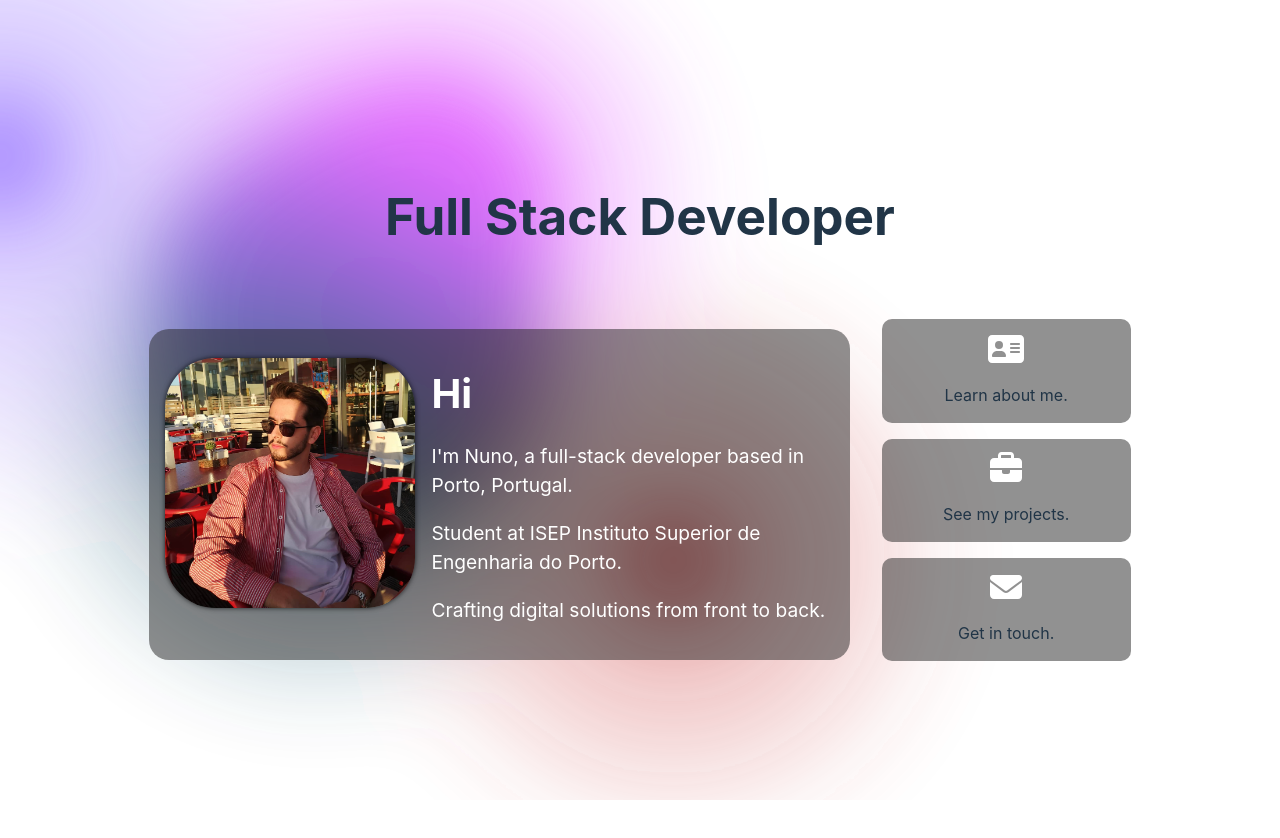
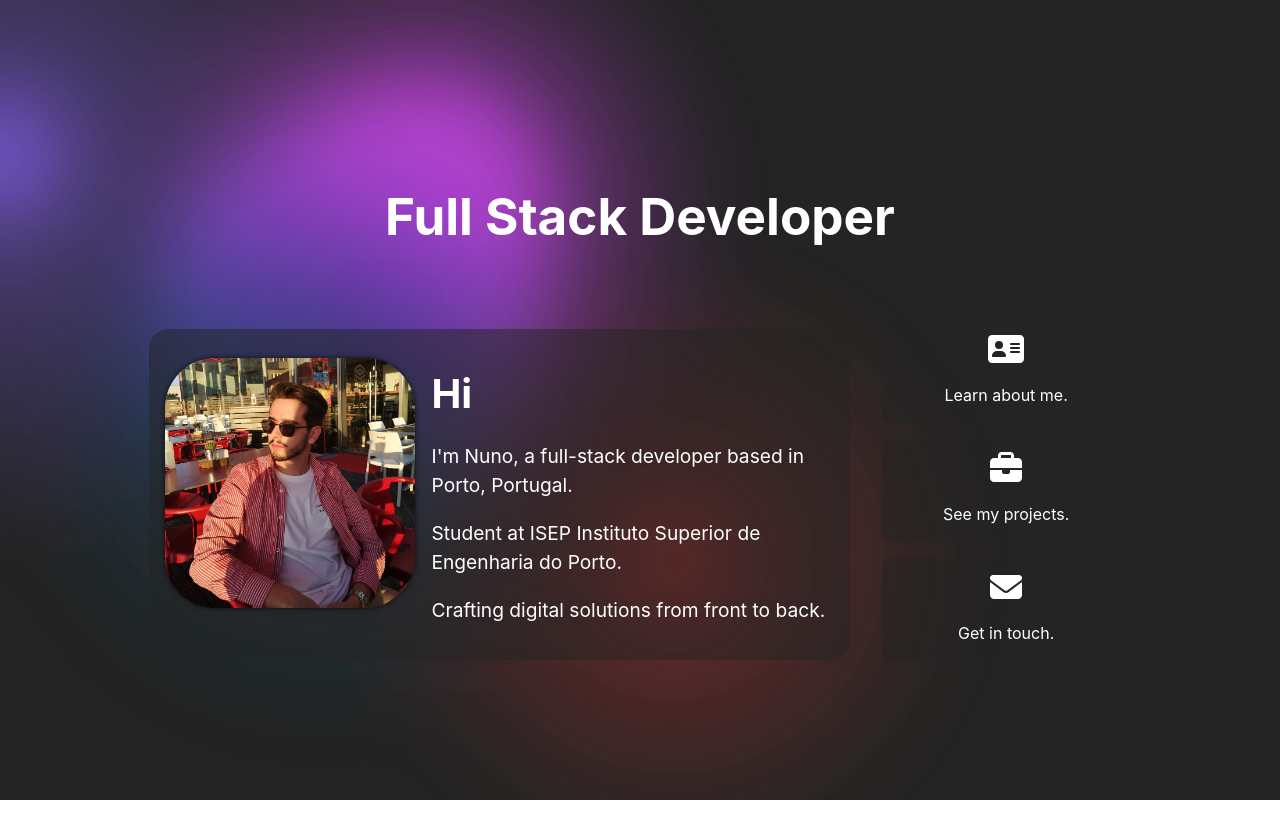
Before and after one commit to NunoTeixeiraMota/Portfolio, a React (Vite) app: page / in a window 1280 px wide. Shown: the top 838 px of the page. Built offline with nearby package versions, Linux system fonts and the light colour scheme; no server answers.

Commit message:
Color scheme

```diff
--- a/src/App.css
+++ b/src/App.css
@@ -70,6 +70,7 @@
 
 
 .gradient-bg {
+  background-color:rgba(36, 36, 36, 1);;
   position: fixed;
   top: 0;
   left: 0;
--- a/src/index.css
+++ b/src/index.css
@@ -1,19 +1,12 @@
-
 :root {
   font-family: Inter, system-ui, Avenir, Helvetica, Arial, sans-serif;
   line-height: 1.5;
   font-weight: 400;
-
-  color-scheme: light dark;
-  color: rgba(255, 255, 255, 0.87);
-  background-color: #242424;
-
   font-synthesis: none;
   text-rendering: optimizeLegibility;
   -webkit-font-smoothing: antialiased;
   -moz-osx-font-smoothing: grayscale;
 }
-
 a {
   font-weight: 500;
   color: #ffffff; /* Set all links to white */
--- a/src/pages/Home.tsx
+++ b/src/pages/Home.tsx
@@ -78,6 +78,7 @@ const Home = () => {
 };
 
 const FSD = styled.h1`
+color: white; /* Change color to white */
   padding: 1px; /* Adjust padding as needed */
   border-radius: 20px; /* Rounded corners */
   margin-top: 0; /* Remove default margin */
@@ -162,6 +163,7 @@ const BoxTitle = styled.h2`
 
 const BoxContent = styled.p`
   font-size: 1rem;
+  color : white;
 `;
 
 export default Home;
--- a/src/pages/Projects.css
+++ b/src/pages/Projects.css
@@ -70,8 +70,9 @@
 }
 
 .project-title-container {
-background-color: white;
+  background-color: white; /* White color with 50% opacity */
 }
+
 .project-title {
     margin-top: 0;
     margin-bottom: 10px;
```
